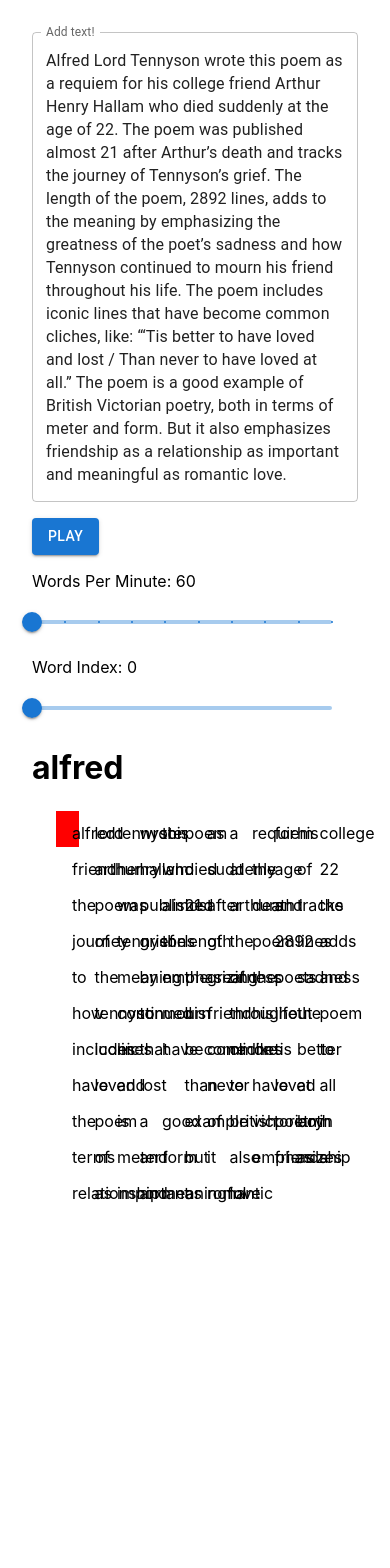
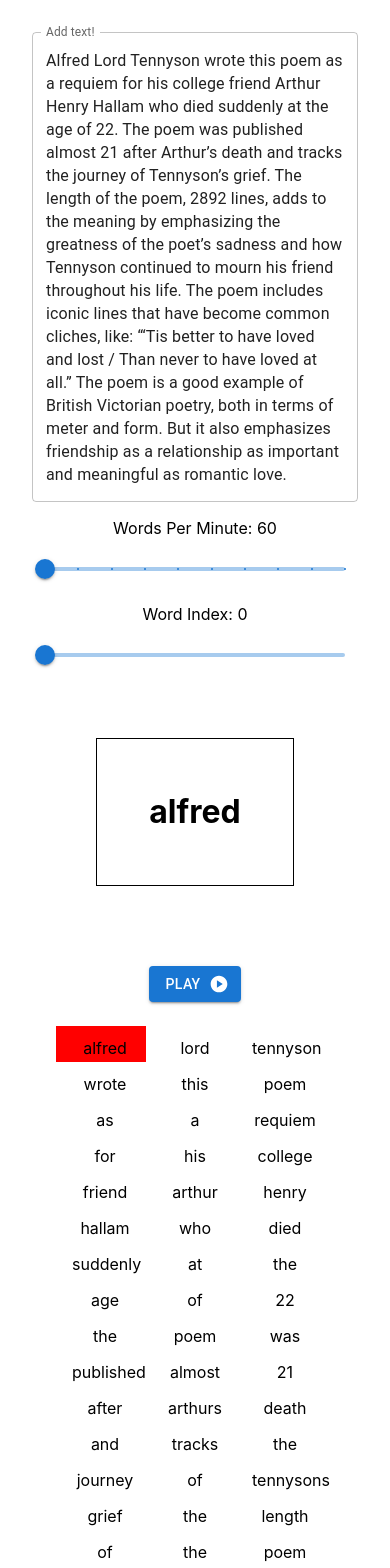
Before and after one commit to mtrejo0/readFast, a React (Create React App) app: page / in a window 390 px wide. Shown: the top 1568 px of the page. Before the commit the page ends 1239 px from the top, so only its background shows below. Built offline with nearby package versions, Linux system fonts and the light colour scheme.

Commit message:
mobile friendly

```diff
--- a/src/App.tsx
+++ b/src/App.tsx
@@ -1,3 +1,4 @@
+import { PauseCircle, PlayCircle } from "@mui/icons-material";
 import { Box, Button, Grid, Slider, TextField } from "@mui/material";
 import { useState } from "react";
 
@@ -70,7 +71,7 @@ function App() {
   };
 
   return (
-    <Box sx={{ margin: "32px" }}>
+    <Box sx={{ margin: "32px", textAlign: "center"}}>
       <TextField
         value={text}
         onChange={(e) => setText(e.target.value)}
@@ -78,9 +79,7 @@ function App() {
         fullWidth
         label="Add text!"
       ></TextField>
-      <Button onClick={() => changePlay()} variant="contained" sx={{ mt: 2 }}>
-        {play ? "Pause" : "Play"}
-      </Button>
+
 
       <br/>
 
@@ -93,9 +92,15 @@ function App() {
       <Slider value={wordIndex} onChange={handleWordIndexChange} sx={{width: "300px"}} min={0}
   max={getWords().length}/>
 
-      <Box>
+      <Box margin={"64px"} padding="32px" border="1px solid black">
         <h1>{getWords()[wordIndex]}</h1>
       </Box>
+
+      <Button onClick={() => changePlay()} variant="contained" sx={{ mt: 2 }} endIcon={play ? <PauseCircle/> : <PlayCircle/>}>
+        {play ? "Pause" : "Play"}
+      </Button>
+
+
 
       <Box m={4}>
         <Grid container spacing={1}>
@@ -104,7 +109,7 @@ function App() {
         {getWords().map((word, i) => {
 
           return (
-            <Grid xs={1} item sx={{ background: i === wordIndex ? "red" : "inherit" }} key={word}>
+            <Grid xs={4} md={1} item sx={{ background: i === wordIndex ? "red" : "inherit" }} key={word}>
               <Box
                 style={{
                   margin: "4px",
```
